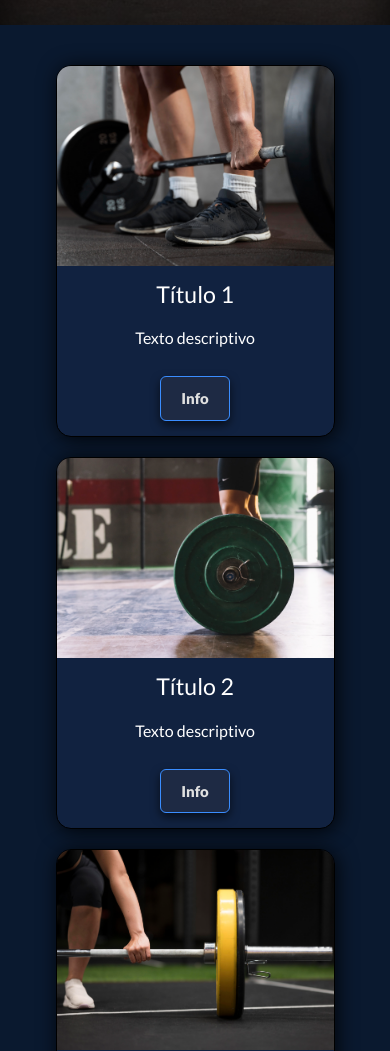
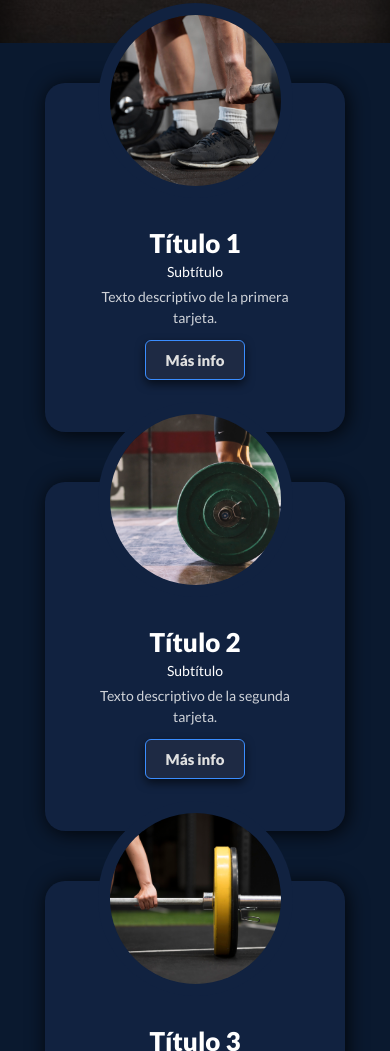
Before and after one commit to Fedecian31/VasTech, a website: page index.html in a window 390 px wide. Shown: the part 949-2000 px from the top of the page. Drawn offline with nearby package versions, Linux system fonts and the light colour scheme.

Commit message:
arreglos

```diff
--- a/index.html
+++ b/index.html
@@ -25,7 +25,7 @@
         <nav class="navbar navbar-expand-lg">
             <nav class="navbar">
                 <div class="container-fluid d-flex justify-content-between align-items-center flex-wrap">
-                    <a class="navbar-brand" href="#">VasTech</a>
+                    <a class="navbar-brand" href="/index.html"><span>V</span>as<span>T</span>ech</a>
                     <div class="navbar-nav d-flex flex-row flex-wrap gap-3">
                         <a class="nav-link active" aria-current="page" href="/index.html">Inicio</a>
                         <a class="nav-link" href="./pages/tienda.html">Tienda</a>
@@ -54,29 +54,34 @@
         </section>
 
         <!--Cards-->
-        <section class="cards">
-            <div class="card1" data-aos="fade-up" data-aos-duration="1500">
-                <img src="./img/cargada.jpg" alt="">
-                <div class="card-content">
-                    <h3>Título 1</h3>
-                    <p>Texto descriptivo</p>
-                    <a href="">Info</a>
+        <section class="cards" data-aos="fade-up" data-aos-duration="1500">
+            <div class="card-custom">
+                <img src="./img/cargada.jpg" alt="Cargada" />
+                <div>
+                    <h2>Título 1</h2>
+                    <h3>Subtítulo</h3>
+                    <p>Texto descriptivo de la primera tarjeta.</p>
+                    <a href="#" class="boton-principal">Más info</a>
                 </div>
             </div>
-            <div class="card2" data-aos="fade-up" data-aos-duration="1500">
-                <img src="./img/barra-con-disco-verde.jpg" alt="">
-                <div class="card-content">
-                    <h3>Título 2</h3>
-                    <p>Texto descriptivo</p>
-                    <a href="">Info</a>
+
+            <div class="card-custom" >
+                <img src="./img/barra-con-disco-verde.jpg" alt="Barra con disco" />
+                <div>
+                    <h2>Título 2</h2>
+                    <h3>Subtítulo</h3>
+                    <p>Texto descriptivo de la segunda tarjeta.</p>
+                    <a href="#" class="boton-principal">Más info</a>
                 </div>
             </div>
-            <div class="card3" data-aos="fade-up" data-aos-duration="1500">
-                <img src="./img/manos-cargadas.jpg" alt="">
-                <div class="card-content">
-                    <h3>Título 3</h3>
-                    <p>Texto descriptivo</p>
-                    <a href="">Info</a>
+
+            <div class="card-custom">
+                <img src="./img/manos-cargadas.jpg" alt="Manos cargadas" />
+                <div>
+                    <h2>Título 3</h2>
+                    <h3>Subtítulo</h3>
+                    <p>Texto descriptivo de la tercera tarjeta.</p>
+                    <a href="#" class="boton-principal">Más info</a>
                 </div>
             </div>
         </section>
--- a/scss/base/_mq.scss
+++ b/scss/base/_mq.scss
@@ -15,19 +15,48 @@
     }
 }
 
+
 @media (max-width: 1010px) {
     .cards {
         flex-direction: column;
         align-items: center;
     }
 
-    .card1,
-    .card2,
-    .card3 {
-        width: 90%;
+    .card-custom {
+        flex-direction: column;
+        text-align: center;
+        padding: 60px 50px;
         margin-bottom: 20px;
+
+        img {
+            margin: -100px 0 30px 0;
+            width: 100%;
+            height: 250px;
+        }
+
+        h2 {
+            margin-right: 0;
+            font-size: 26px;
+        }
+
+        p {
+            max-width: 360px;
+            margin: 0 auto 20px auto;
+        }
     }
 }
+
+@media (max-width: 440px) {
+    .card-custom img {
+        height: 50vw;
+        width: 50vw;
+        border-radius: 50%;
+        border: 12px solid #112240;
+        box-shadow: none;
+        margin: -140px 0 30px 0;
+    }
+}
+
 
 @media (max-width: 520px) {
     footer {
--- a/scss/components/_header.scss
+++ b/scss/components/_header.scss
@@ -10,16 +10,24 @@
 }
 
 .navbar-brand {
-    font-size: 36px !important;
+    font-size: 30px !important;
     font-weight: 900 !important;
     color: $color-texto !important;
     text-transform: uppercase;
+    gap: 20px;
+
+    span {
+        font-size: 40px !important;
+        font-weight: 900 !important;
+        color: $color-primario !important;
+    }
 }
 
 .navbar-nav {
     display: flex;
     flex-direction: row;
-    gap: 1.5rem;
+    gap: 2rem;
+    margin-left: 20px;
 }
 
 .navbar .nav-link {
--- a/scss/components/_main.scss
+++ b/scss/components/_main.scss
@@ -77,51 +77,62 @@
 
 .cards {
     display: flex;
-    margin: 30px;
-    padding: 10px;
+    flex-wrap: wrap;
     justify-content: space-around;
-
-    h3,
-    p {
-        color: $color-texto !important;
-    }
+    gap: 30px;
+    padding: 40px 20px;
 }
 
-.card1,
-.card2,
-.card3 {
+.card-custom {
+    width: 300px;
+    background-color: #112240;
+    border-radius: 20px;
+    padding: 20px;
+    box-shadow: 2px 2px 20px rgba(0, 0, 0, 0.85);
+    transition: transform 0.3s ease;
     display: flex;
     flex-direction: column;
-    border: 1px solid black;
-    border-radius: 15px;
-    width: 300px;
-    background-color: $color-secundario;
-    overflow: hidden;
-    box-shadow: 2px 2px 20px rgba(0, 0, 0, 0.85);
+    align-items: center;
+    text-align: center;
 
     img {
         width: 100%;
         height: 200px;
         object-fit: cover;
+        border-radius: 16px;
+        margin-bottom: 15px;
     }
 
-    .card-content {
-        padding: 15px;
-        display: flex;
-        flex-direction: column;
-        gap: 10px;
-        align-items: center;
-        justify-content: center;
+    h2 {
+        color: $color-texto !important;
+        font-size: 20px;
+        font-weight: 800 !important;
+        margin-bottom: 5px;
+    }
 
-        a {
-            @include boton-principal;
+    h3 {
+        color: $color-texto !important;
+        font-size: 14px;
+        margin-bottom: 5px;
+    }
 
-            &:hover {
-                @include boton-hover;
-            }
+    p {
+        color: $color-texto !important;
+        font-size: 14px;
+        opacity: 0.8 !important;
+        margin-bottom: 15px;
+    }
+
+    a {
+        @include boton-principal;
+
+        &:hover {
+            @include boton-hover;
         }
     }
+
 }
+
 
 .ultimaseccion {
     align-items: center;
```
Also changed, not shown: pages/contacto.html (+1 -1 lines), pages/nosotros.html (+1 -1 lines), pages/productos.html (+1 -1 lines), pages/tienda.html (+1 -1 lines), css/estilos.css, 1 other file. Lines whose indentation alone changed are shown as unchanged.
